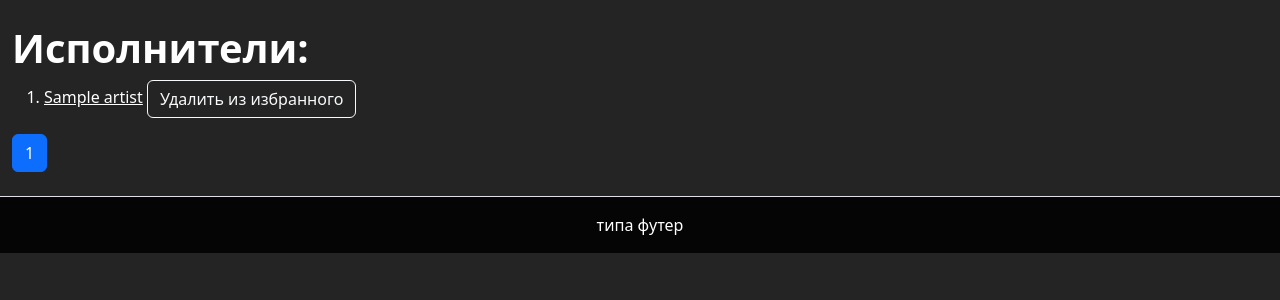
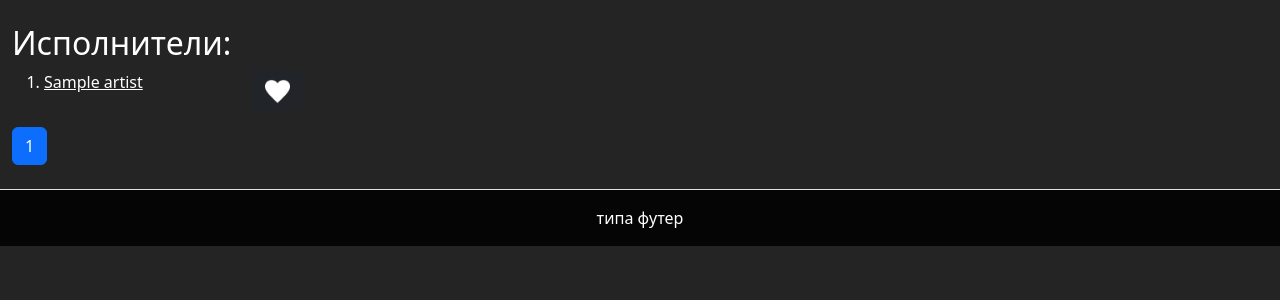
Before and after one commit to arte322m/music_library, a Django app: page /artist/ in a window 1280 px wide. Shown: the part 71-371 px from the top of the page. Run offline with Django 4.2, Linux system fonts and the light colour scheme; a user stored in the database is signed in; tables that the repository leaves empty hold one stand-in row (values such as "Sample post"); some libraries are stand-ins or nearby versions.

Commit message:
commit artist_detail + index + album_detail

```diff
--- a/kAboom/templates/kAboom/artist_index.html
+++ b/kAboom/templates/kAboom/artist_index.html
@@ -6,27 +6,41 @@
 {% block content %}
 
     {% if page_obj %}
-        <h1><strong>Исполнители:</strong></h1>
 
+        <div class="col">
+            <div class="row mb">
+                <h2>Исполнители:</h2>
+            </div>
                 <ol>
                 {% for artist in page_obj %}
                     <li>
+                        <div class="row mb-2">
+                            <div class="col-2">
+                                <a href="{% url 'kAboom:artist_detail' artist.id %}">{{ artist.name }}</a>
+                            </div>
+
+                            <div class="col-1">
                                 {% if user.is_authenticated %}
                                     <form action="{% url 'kAboom:favorite_artist' %}" method="post">
                                         {% csrf_token %}
                                         <input name="artist_id" value="{{ artist.id }}" hidden>
                                         {% if artist in favorite_artists %}
-                        <a href="{% url 'kAboom:artist_detail' artist.id %}">{{ artist.name }}</a> <button class="btn btn-outline-light" type="submit" value="rem" name="fav">Удалить из избранного</button>
+                                            <button class="btn btn-dark" type="submit" value="rem" name="fav">
+                                                <img src="{% static 'kAboom/images/ne_favorite_dark.png' %}" height="25" width="25">
+                                            </button>
                                         {% else %}
-                        <a href="{% url 'kAboom:artist_detail' artist.id %}">{{ artist.name }}</a> <button class="btn btn-outline-light" type="submit" value="add" name="fav">Добавить в избранное</button>
+                                            <button class="btn btn-dark" type="submit" value="add" name="fav">
+                                                <img src="{% static 'kAboom/images/favorite_dark.png' %}" height="25" width="25">
+                                            </button>
                                         {% endif %}
                                     </form>
-                {% else %}
-                    <a href="{% url 'kAboom:artist_detail' artist.id %}">{{ artist.name }}</a>
                                 {% endif %}
+                            </div>
+                        </div>
                     </li>
                 {% endfor %}
             </ol>
+        </div>
 
         <nav aria-label="Page navigation example">
             <ul class="pagination">
@@ -49,25 +63,8 @@
             </ul>
         </nav>
 
-{#        <div class="pagination">#}
-{#            <span class="step-links">#}
-{#                {% if page_obj.has_previous %}#}
-{#                    <a href="?page=1">&laquo; первая</a>#}
-{#                    <a href="?page={{ page_obj.previous_page_number }}">предыдущая</a>#}
-{#                {% endif %}#}
-{##}
-{#                <span class="current">#}
-{#                    Page {{ page_obj.number }} of {{ page_obj.paginator.num_pages }}.#}
-{#                </span>#}
-{##}
-{#                {% if page_obj.has_next %}#}
-{#                    <a href="?page={{ page_obj.next_page_number }}">следующая</a>#}
-{#                    <a href="?page={{ page_obj.paginator.num_pages }}">последняя &raquo;</a>#}
-{#                {% endif %}#}
-{#            </span>#}
-{#        </div>#}
-
     {% else %}
         <p>Исполнителей нет</p>
     {% endif %}
+
 {% endblock %}
```
Also changed, not shown: kAboom/templates/kAboom/album_detail.html (+15 -13 lines), kAboom/templates/kAboom/artist_detail.html (+6 -2 lines), kAboom/templates/kAboom/playlist_detail.html (indentation only). Lines whose indentation alone changed are shown as unchanged.
